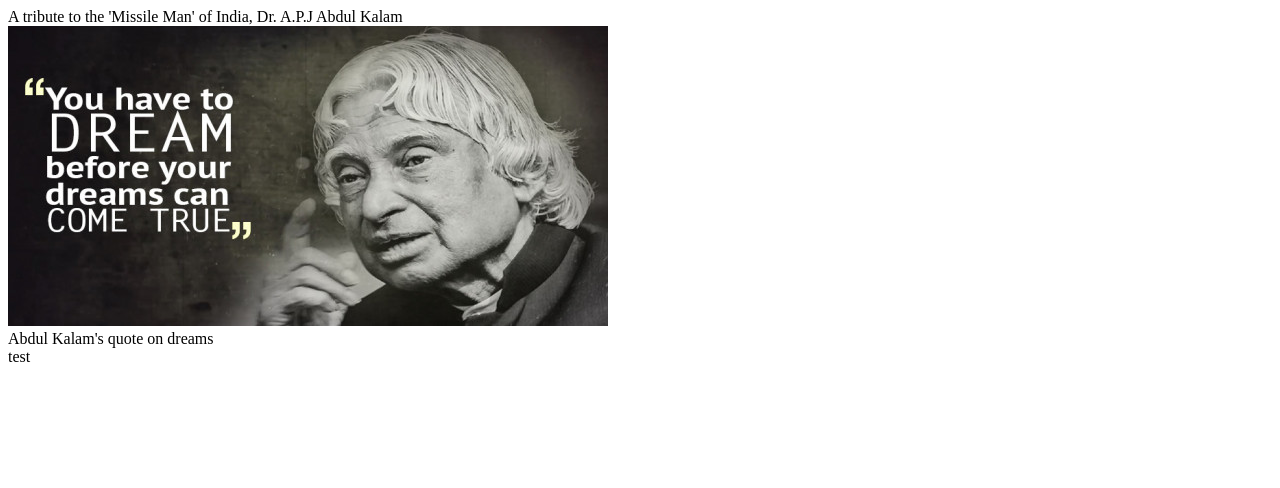
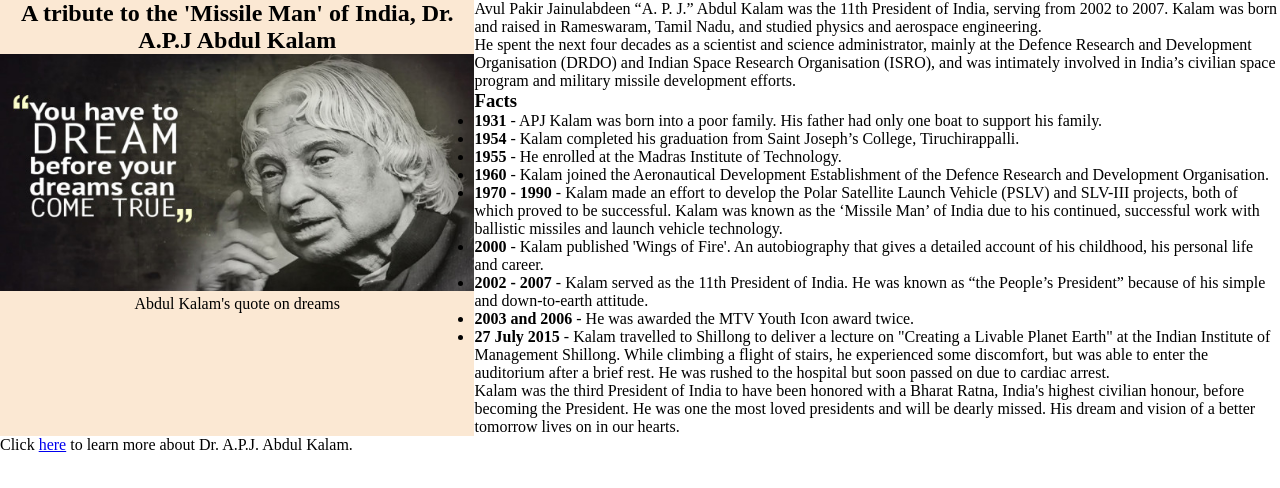
Before and after one commit to prashanthashok/fcc-practice, a plain HTML site: page projects/responsive-design/tribute-page/index.html in a window 1280 px wide. Drawn offline with Linux system fonts and the light colour scheme.

Commit message:
Adding all the content

```diff
--- a/projects/responsive-design/tribute-page/index.html
+++ b/projects/responsive-design/tribute-page/index.html
@@ -5,12 +5,15 @@
     <meta name="viewport" content="width=device-width, initial-scale=1.0" />
     <meta http-equiv="X-UA-Compatible" content="ie=edge" />
     <title>Document</title>
+    <link rel="stylesheet" href="./resources/css/style.css" />
   </head>
   <body>
     <main id="main">
       <section class="" id="title-section">
         <div class="" id="title">
-          A tribute to the 'Missile Man' of India, Dr. A.P.J Abdul Kalam
+          <h1>
+            A tribute to the 'Missile Man' of India, Dr. A.P.J Abdul Kalam
+          </h1>
         </div>
         <div class="" id="img-div">
           <img
@@ -24,9 +27,90 @@
       </section>
 
       <section class="" id="tribute-info">
-        test
+        <p class="description">
+          Avul Pakir Jainulabdeen “A. P. J.” Abdul Kalam was the 11th President
+          of India, serving from 2002 to 2007. Kalam was born and raised in
+          Rameswaram, Tamil Nadu, and studied physics and aerospace engineering.
+        </p>
+
+        <p class="description">
+          He spent the next four decades as a scientist and science
+          administrator, mainly at the Defence Research and Development
+          Organisation (DRDO) and Indian Space Research Organisation (ISRO), and
+          was intimately involved in India’s civilian space program and military
+          missile development efforts.
+        </p>
+
+        <ul class="facts">
+          <h3>Facts</h3>
+          <li class="fact">
+            <strong>1931</strong> - APJ Kalam was born into a poor family. His
+            father had only one boat to support his family.
+          </li>
+          <li class="fact">
+            <strong>1954</strong> - Kalam completed his graduation from Saint
+            Joseph’s College, Tiruchirappalli.
+          </li>
+          <li class="fact">
+            <strong>1955</strong> - He enrolled at the Madras Institute of
+            Technology.
+          </li>
+          <li class="fact">
+            <strong>1960</strong> - Kalam joined the Aeronautical Development
+            Establishment of the Defence Research and Development Organisation.
+          </li>
+          <li class="fact">
+            <strong>1970 - 1990</strong> - Kalam made an effort to develop the
+            Polar Satellite Launch Vehicle (PSLV) and SLV-III projects, both of
+            which proved to be successful. Kalam was known as the ‘Missile Man’
+            of India due to his continued, successful work with ballistic
+            missiles and launch vehicle technology.
+          </li>
+          <li class="fact">
+            <strong>2000</strong> - Kalam published 'Wings of Fire'. An
+            autobiography that gives a detailed account of his childhood, his
+            personal life and career.
+          </li>
+          <li class="fact">
+            <strong>2002 - 2007</strong> - Kalam served as the 11th President of
+            India. He was known as “the People’s President” because of his
+            simple and down-to-earth attitude.
+          </li>
+          <li class="fact">
+            <strong>2003 and 2006</strong> - He was awarded the MTV Youth Icon
+            award twice.
+          </li>
+          <li class="fact">
+            <strong>27 July 2015</strong> - Kalam travelled to Shillong to
+            deliver a lecture on "Creating a Livable Planet Earth" at the Indian
+            Institute of Management Shillong. While climbing a flight of stairs,
+            he experienced some discomfort, but was able to enter the auditorium
+            after a brief rest. He was rushed to the hospital but soon passed on
+            due to cardiac arrest.
+          </li>
+        </ul>
+
+        <p>
+          Kalam was the third President of India to have been honored with a
+          Bharat Ratna, India's highest civilian honour, before becoming the
+          President. He was one the most loved presidents and will be dearly
+          missed. His dream and vision of a better tomorrow lives on in our
+          hearts.
+        </p>
       </section>
     </main>
+    <footer class="" id="footer">
+      Click
+      <a
+        href="https://en.wikipedia.org/wiki/A._P._J._Abdul_Kalam"
+        class=""
+        id="tribute-link"
+        title="click here to learn more about Dr. A.P.J. Abdul Kalam"
+        target="_blank"
+        >here</a
+      >
+      to learn more about Dr. A.P.J. Abdul Kalam.
+    </footer>
     <script src="https://cdn.freecodecamp.org/testable-projects-fcc/v1/bundle.js"></script>
   </body>
 </html>
--- /dev/null
+++ b/projects/responsive-design/tribute-page/resources/css/style.css
@@ -0,0 +1,41 @@
+* {
+  margin: 0;
+  padding: 0;
+  box-sizing: border-box;
+}
+
+#main {
+  display: flex;
+}
+
+#title-section {
+  background-color: #fbe8d3;
+  width: 100%;
+  display: flex;
+  flex-direction: column;
+  text-align: center;
+}
+
+#image {
+  max-width: 100%;
+}
+
+.tribute-info {
+  width: auto;
+}
+
+@media all and (max-width: 1024px) {
+  #main {
+    display: flex;
+    flex-wrap: wrap;
+  }
+
+  #title-section {
+  }
+}
+/* @media all and (max-width: 839px) {
+  ...;
+}
+@media all and (max-width: 480px) {
+  ...;
+} */
```
